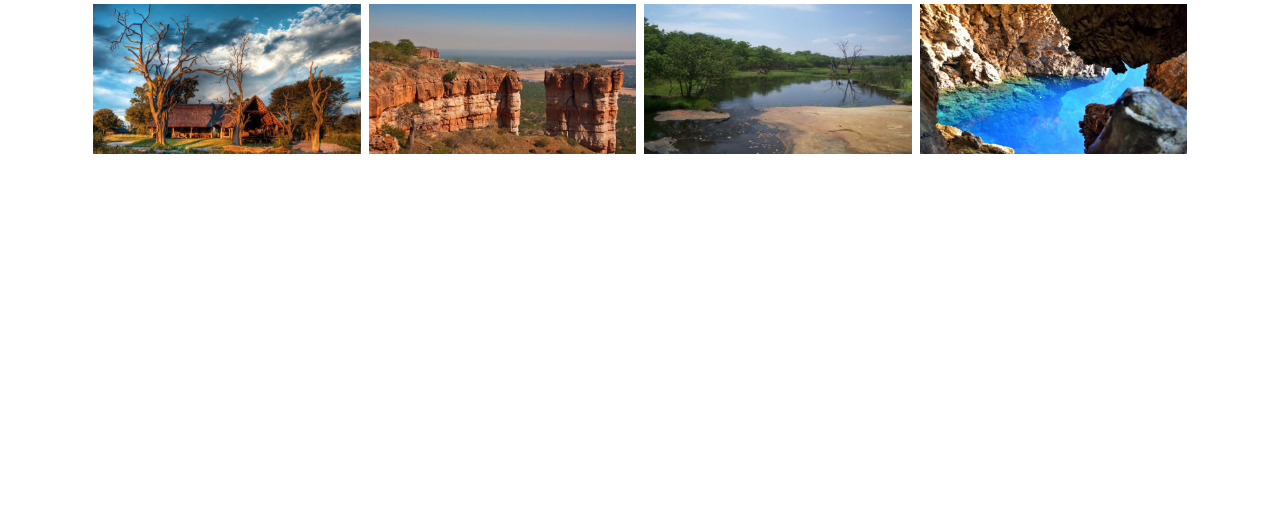
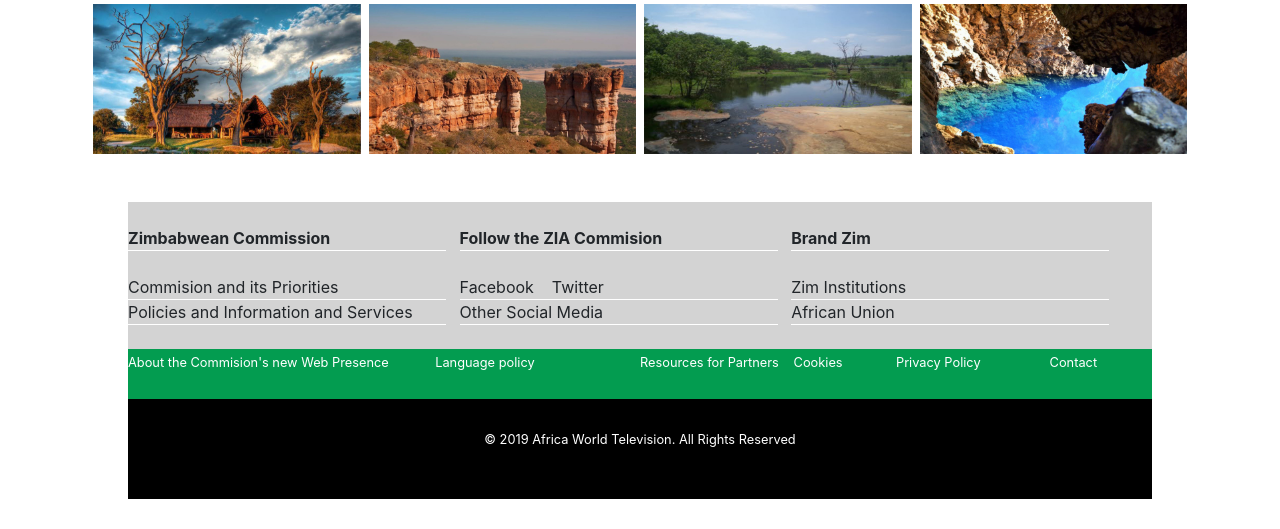
Before and after one commit to visitzimbabwe/visitzimbabwe.github.io, a Flask app: page / in a window 1280 px wide. Shown: the part 1038-1567 px from the top of the page. Before the commit the page ends 1192 px from the top, so only its background shows below. Run offline with Flask 2, Linux system fonts and the light colour scheme; some libraries are stand-ins or nearby versions.

Commit message:
My Final

```diff
--- a/visitzimbabwe/static/chat/css/style.css
+++ b/visitzimbabwe/static/chat/css/style.css
@@ -35,8 +35,8 @@
 .floating-chat.expand {
   width: 300px;
   font: -webkit-small-control;
-  max-height: 450px;
-  height: 450px;
+  max-height: 470px;
+  height: 470px;
   border-radius: 5px;
   cursor: auto;
   opacity: 1;
--- a/visitzimbabwe/templates/index.html
+++ b/visitzimbabwe/templates/index.html
@@ -264,8 +264,46 @@
     </div>
   </div>
   </div>
+<br/><br/>
 
 
+  <footer>
+    <div style="background-color:lightgrey; height:150px; margin-left: 10%; margin-right: 10%">
+      <br/>
+      <div class="row col-sm-12" style="width:100%">
+        <div  style="border-bottom:white 1px solid; width: 32%"><b>Zimbabwean Commission</b></div>&nbsp;&nbsp;&nbsp;
+        <div  style="border-bottom:white 1px solid; width: 32%"><b>Follow the ZIA Commision</b></div>&nbsp;&nbsp;&nbsp;
+        <div  style="border-bottom:white 1px solid; width: 32%"><b>Brand Zim</b></div>
+      </div>
+      <br/>
+      <div class="row col-sm-12" style="width:100%">
+        <div  style="border-bottom:white 1px solid; width: 32%">Commision and its Priorities</div>&nbsp;&nbsp;&nbsp;
+        <div  style="border-bottom:white 1px solid; width: 32%">Facebook &nbsp;&nbsp; Twitter</div>&nbsp;&nbsp;&nbsp;
+        <div  style="border-bottom:white 1px solid; width: 32%">Zim Institutions</div>
+      </div>
+
+      <div class="row col-sm-12" style="width:100%">
+        <div  style="border-bottom:white 1px solid; width: 32%">Policies and Information and Services</div>&nbsp;&nbsp;&nbsp;
+        <div  style="border-bottom:white 1px solid; width: 32%">Other Social Media</div>&nbsp;&nbsp;&nbsp;
+        <div  style="border-bottom:white 1px solid; width: 32%">African Union</div>
+      </div><br/>
+      <div style="height:50px; margin-left:0px;padding: 0; width:100%; background-color:rgb(3, 156, 80);  color: white" class="col-sm-12 row">
+        <div  style="width:30%">  <small> About the Commision's new Web Presence</small></div>
+        <div style="width:20%">  <small> Language policy</small></div>
+        <div  style="width:15%">  <small> Resources for Partners</small></div>
+        <div  style="width:10%">  <small> Cookies</small></div>
+        <div  style="width:15%">  <small> Privacy Policy</small></div>
+        <div  style="width:10%">  <small> Contact</small></div>
+
+      </div>
+      <div class="row text-center" style="height:100px; background-color:black; margin-left:0px; margin-right:0px">
+        <br/><br/>
+      <div style="color:white; height: 100%; margin-top: 30px; width: 100%" class="text-center"><h6><small>© 2019 Africa World Television. All Rights Reserved</small></h6></div>
+
+      </div>
+    </div>
+
+  </footer>
   <!-- Optional JavaScript -->
   <script>
 
```
Also changed, not shown: visitzimbabwe/templates/brand.html (+17 -1 lines), visitzimbabwe/static/Assets/assets/image1.JPG (added), visitzimbabwe/static/Assets/assets/image1.png (added), visitzimbabwe/static/Assets/assets/image2.JPG (added), visitzimbabwe/static/Assets/assets/image3.JPG (added), visitzimbabwe/static/img/image1.jpg (added), visitzimbabwe/static/img/image2.jpg (added), visitzimbabwe/static/img/image3.jpg (added).
